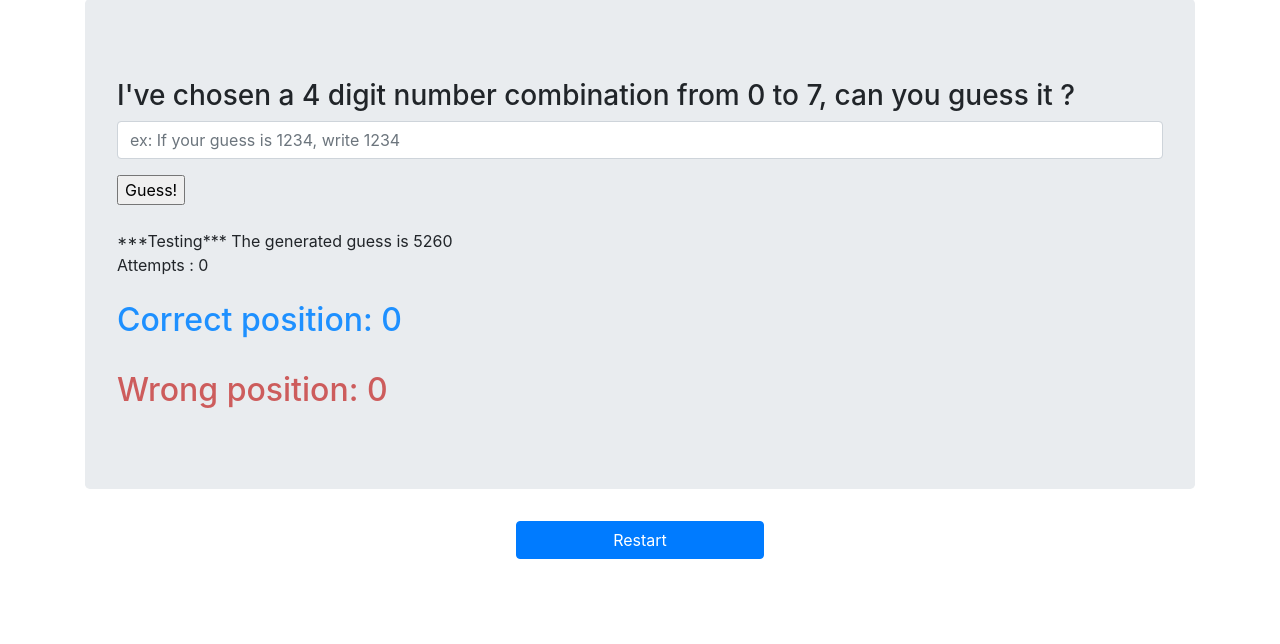
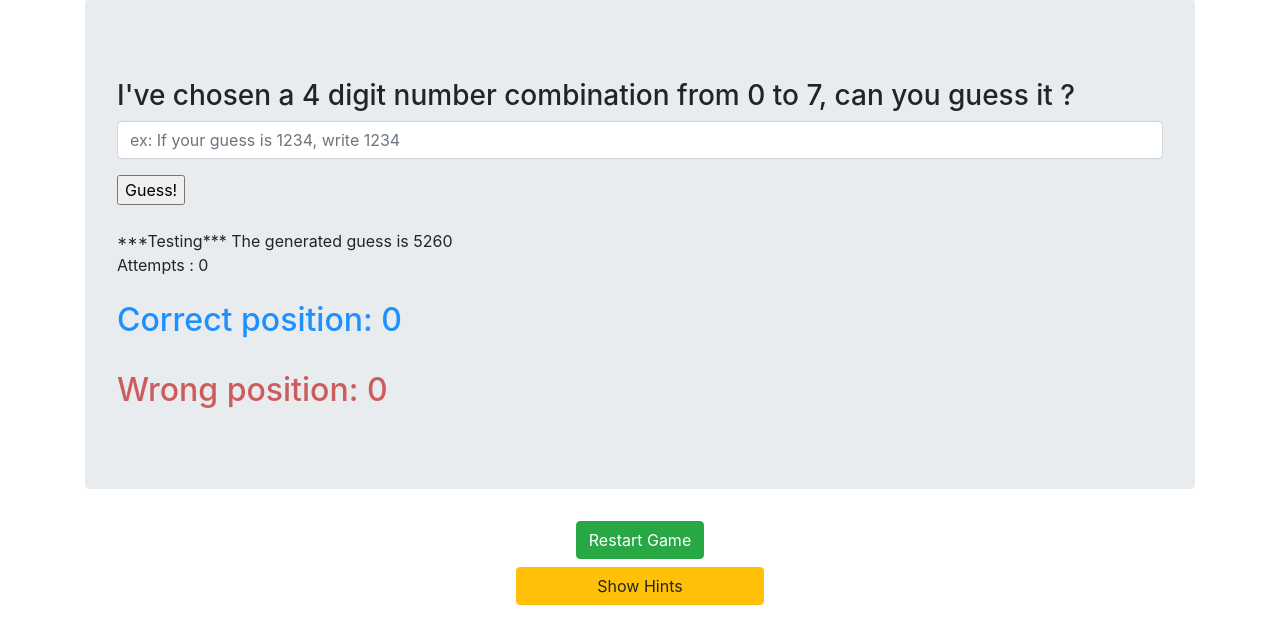
Before and after one commit to gueladjo/Mastermind-Challenge, a Flask app: page /startgame/mastermind in a window 1280 px wide. Shown: the part 57-701 px from the top of the page. Run offline with Flask 2, Linux system fonts and the light colour scheme; some libraries are stand-ins or nearby versions.

Commit message:
night update

```diff
--- a/mastermindweb/game/gaming.py
+++ b/mastermindweb/game/gaming.py
@@ -2,7 +2,7 @@ from mastermindweb import app
 from flask import Flask, session
 from flask_session import Session
 from flask import render_template, url_for, flash, redirect, request, Blueprint
-
+from collections import namedtuple
 
 
 
@@ -15,6 +15,11 @@ app.config.from_object(__name__)
 #To share data between requests, we can store data in a session instead of having to store in a database
 #A session makes it possible to remember information from one request to another. The way Flask does this is by using a signed cookie
 Session(app)
+
+
+################
+#Create namedtuple in order to store hints
+Hints = namedtuple('Hints', ['userguess', 'correctcount', 'wrongcount'])
 
 
 
@@ -38,11 +43,11 @@ def initializesession():
 def calcultatescore():
     pass
 
-def calculateposition():
+def calculateposition(userguess):
     reds, whites = 0, 0
-    if not session['answer'] or not session['guesses']: return (0, 0)
+    if not session['answer'] or not userguess: return (0, 0)
 
-    answer, guess = session['answer'], session['guesses'][-1]
+    answer, guess = session['answer'], userguess
     if len(answer) != len(guess): return (0, 0)
 
     for key, digit in enumerate(guess):
@@ -55,3 +60,9 @@ def calculateposition():
                     break   ###Only counting one number if guess equals 2 numbers in given combination
 
     return (reds, whites) if not None else (0,0)
+
+
+
+def gethints():
+    # Get hints by decreasing order of total position found #
+    return sorted(session['guesses'], key=lambda x: x[1] + x[2], reverse=True)
--- a/mastermindweb/game/views.py
+++ b/mastermindweb/game/views.py
@@ -2,7 +2,7 @@ from tracemalloc import start
 from turtle import position
 from flask import render_template, url_for, flash, redirect, request, Blueprint
 from flask_login import login_user, current_user, logout_user, login_required
-from mastermindweb.game.gaming import initializesession, resetdata, calcultatescore, calculateposition
+from mastermindweb.game.gaming import initializesession, resetdata, calcultatescore, calculateposition, Hints, gethints
 from mastermindweb.game.forms import GuessingForm
 from flask_restful import abort
 from mastermindweb import db
@@ -41,14 +41,13 @@ def startgame():
         return render_template('game_pages/gamepage.html', form=form, answer=session['answer'], attempts=max(1,session['attempts']),
                             correctposition=0, wrongposition=0)
 
+    positions = calculateposition(userguess)
+    correctposition = positions[0] if positions else 0
+    wrongposition = positions[1] if positions else 0
 
-    if isvalid: session['guesses'].append(userguess)
+
+    if isvalid: session['guesses'].append(Hints(userguess, correctposition, wrongposition))
     print(f"Previous guesses are {session['guesses']}")
-
-    positions = calculateposition()
-    correctpositiondigits = positions[0] if positions else 0
-    wrongpositiondigits = positions[1] if positions else 0
-
 
     print((userguess, session['answer'] if session['answer'] else ""))
     #######If we've found the answer##########################
@@ -59,8 +58,10 @@ def startgame():
         resetdata()
         positions = (0, 0)
         flash('Congratulations, You have won the game in {} attempts(s)'.format(attempts + 1))
+        hints = gethints()
+        print(hints)
         return render_template('game_pages/gamepage.html', form=form, answer=session['answer'], attempts=max(0,attempts),
-                            correctposition=correctpositiondigits, wrongposition=wrongpositiondigits)
+                            correctposition=correctposition, wrongposition=wrongposition)
 
 
     print(f"Session attempts: {session['attempts']}        Has game started ? : {session['startedgame']}")
@@ -76,4 +77,4 @@ def startgame():
 
 
     return render_template('game_pages/gamepage.html', form=form, answer=session['answer'], attempts=max(0,session['attempts']),
-                            correctposition=correctpositiondigits, wrongposition=wrongpositiondigits)
+                            correctposition=correctposition, wrongposition=wrongposition)
--- a/mastermindweb/templates/game_pages/gamepage.html
+++ b/mastermindweb/templates/game_pages/gamepage.html
@@ -77,7 +77,15 @@
 
 <div class="text-center">
   <div class="d-grid gap-2 col-3 mx-auto">
-    <button type="button" class="btn btn-primary" data-bs-toggle="button" autocomplete="off"href="{{ url_for('game.startgame') }}">Restart</button>
+
+    <form action="">
+
+
+    <a href="{{ url_for('game.startgame') }}" class="btn btn-success">Restart Game</a>
+    </form>
+
+
+    <button type="button" class="btn btn-warning">Show Hints</button>
   </div>
 
 </div>
```
